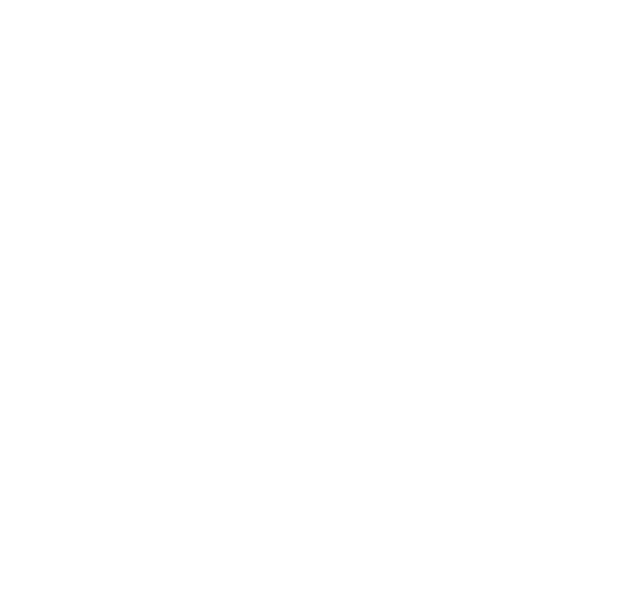
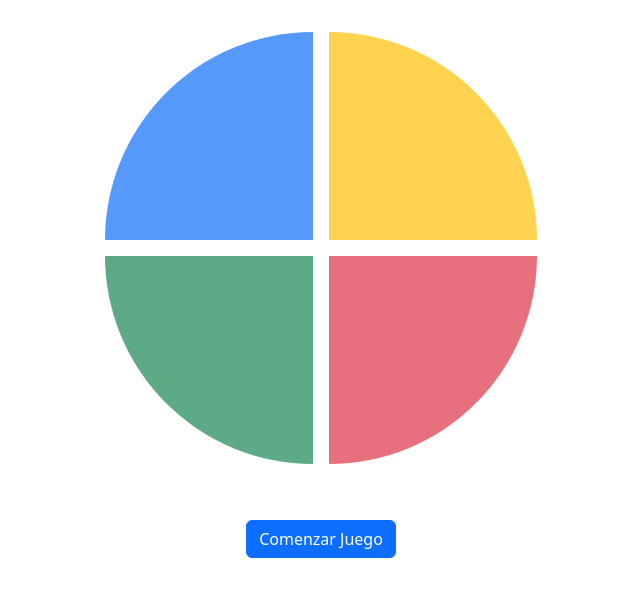
Before and after one commit to fktz94/simon-dice, a plain HTML site: page simon-dice.html in a window 1280 px wide. Shown: the whole page, without its empty margins (319-959 px from the left). Drawn offline with nearby package versions, Linux system fonts and the light colour scheme.

Commit message:
html y css terminados

```diff
--- a/simon-dice.css
+++ b/simon-dice.css
@@ -0,0 +1,31 @@
+.cuadro {
+  height: 13rem;
+  width: 13rem;
+  opacity: 0.7;
+}
+
+#cuadro-1 {
+  border-radius: 350px 0px 0px 0px;
+}
+#cuadro-2 {
+  border-radius: 0px 350px 0px 0px;
+}
+#cuadro-3 {
+  border-radius: 0px 0px 0px 350px;
+}
+#cuadro-4 {
+  border-radius: 0px 0px 350px 0px;
+}
+.cuadro:hover {
+  opacity: 1;
+  transition-delay: 6ms;
+  transition-duration: 40ms;
+  transition-timing-function: linear;
+  cursor: pointer;
+}
+.cuadro:active {
+  border: 1px solid black;
+}
+.comenzar {
+  flex-basis: content;
+}
--- a/simon-dice.html
+++ b/simon-dice.html
@@ -11,11 +11,21 @@
       integrity="sha384-rbsA2VBKQhggwzxH7pPCaAqO46MgnOM80zW1RWuH61DGLwZJEdK2Kadq2F9CUG65"
       crossorigin="anonymous"
     />
+    <link rel="stylesheet" href="/simon-dice.css" />
   </head>
   <body>
-
-    <div class="container">
-        </div>
+    <div class="container contenedor">
+      <div class="row justify-content-center mt-4">
+        <div class="m-2 p-2 bg-primary cuadro" id="cuadro-1"></div>
+        <div class="m-2 p-2 bg-warning cuadro" id="cuadro-2"></div>
+      </div>
+      <div class="row justify-content-center mb-5">
+        <div class="m-2 p-2 bg-success cuadro" id="cuadro-3"></div>
+        <div class="m-2 p-2 bg-danger cuadro" id="cuadro-4"></div>
+      </div>
+      <div class="row justify-content-center">
+        <div class="btn btn-primary mb-auto comenzar">Comenzar Juego</button>
+      </div>
     </div>
 
     <script
```
